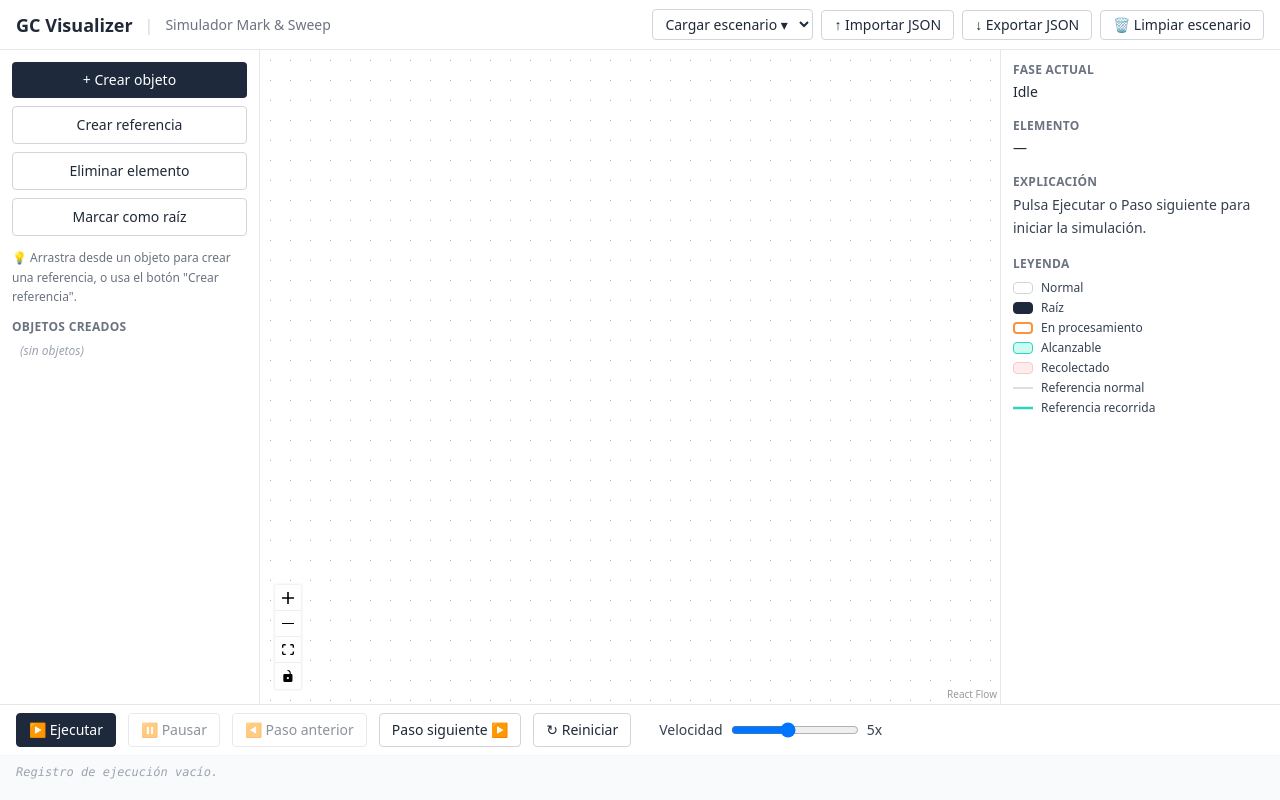
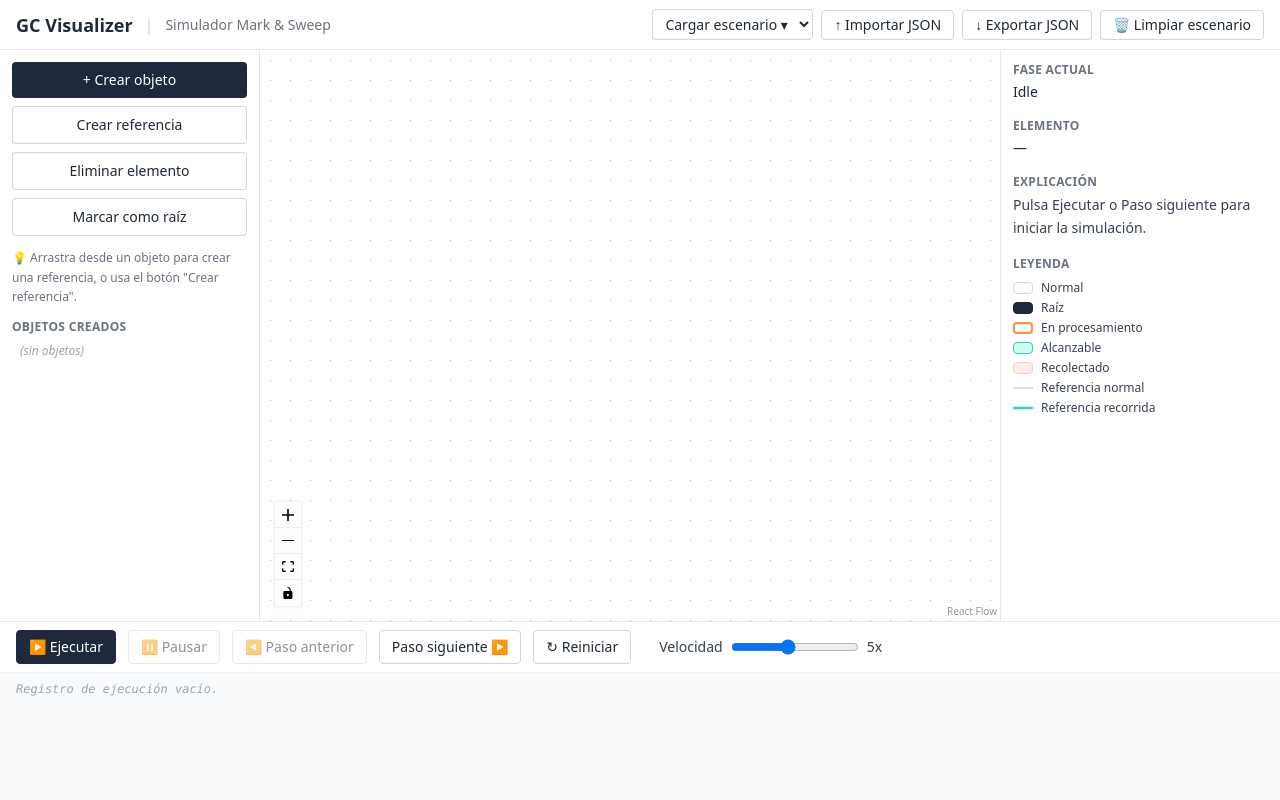
Before and after one commit to JorgeRodr/gc-visualizer, a React (Vite) app: page / in a window 1280 px wide. Built offline with nearby package versions, Linux system fonts and the light colour scheme.

Commit message:
fix: render execution log at full height from the start with internal scroll

```diff
--- a/src/presentation/components/simulation/ExecutionLog.tsx
+++ b/src/presentation/components/simulation/ExecutionLog.tsx
@@ -48,7 +48,7 @@ export function ExecutionLog() {
     <div
       data-testid="execution-log"
       ref={containerRef}
-      className="px-4 pb-3 max-h-32 overflow-y-auto text-xs font-mono text-gray-700 bg-gray-50 border-t border-gray-100"
+      className="px-4 pb-3 h-32 overflow-y-auto text-xs font-mono text-gray-700 bg-gray-50 border-t border-gray-100"
     >
       {entries.length === 0 ? (
         <p className="italic text-gray-400 py-2">Registro de ejecución vacío.</p>
```
